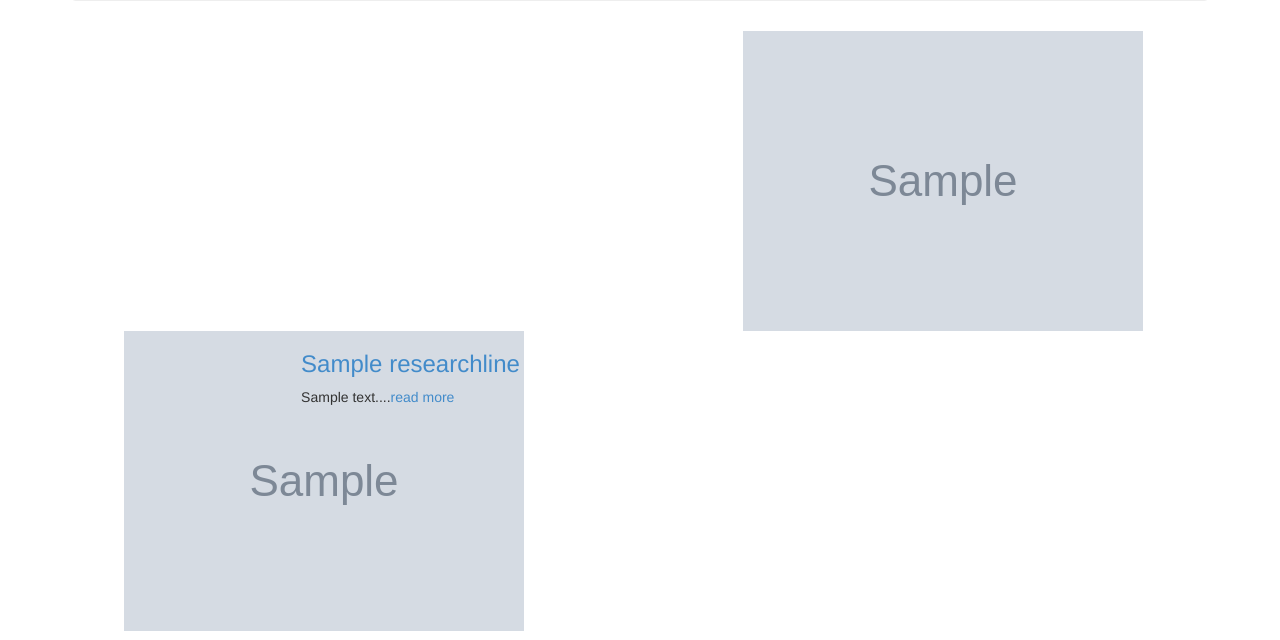
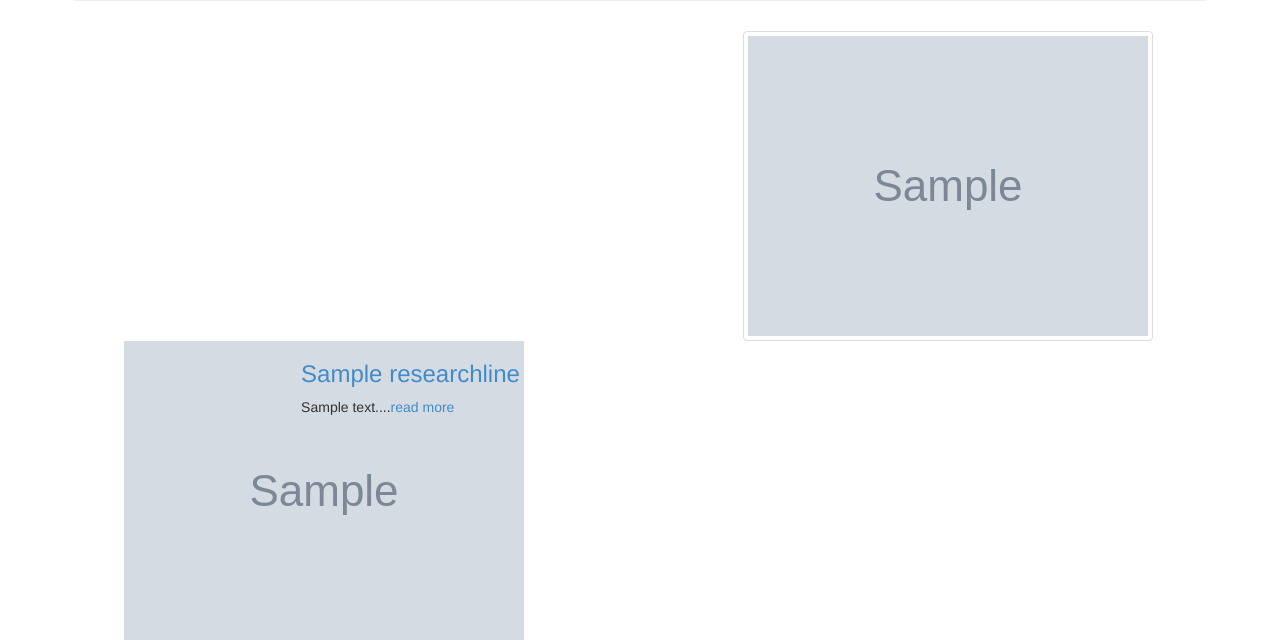
Before and after one commit to CulturePlex/skeleton, a Django app: template skeleton/projects/templates/index.html in a window 1280 px wide. Shown: the part 218-858 px from the top of the page. Run offline with Django 3.2, Linux system fonts and the light colour scheme; tables that the repository leaves empty hold one stand-in row (values such as "Sample post"); the template is opened without the code that fills it: values that come from a table or form of the project are taken from there, most other values are stand-ins (such as "Sample title", 1, 10 or a date in 2020); grey boxes marked "Sample" are stand-in pictures; parts of the project's set-up code (start-up, migrations or seed data) failed here and were passed over; some libraries are stand-ins or nearby versions.

Commit message:
Images have been changed to thumbnail as a way to keep them smaller.

```diff
--- a/skeleton/projects/templates/index.html
+++ b/skeleton/projects/templates/index.html
@@ -29,7 +29,7 @@
         </div>
         <div class="col-md-5">
             {% if cover_image.image %}
-                <img src="{{ MEDIA_URL }}{{ cover_image.image }}"/>
+                <img src="{{ MEDIA_URL }}{{ cover_image.image }}" class="img-thumbnail"/>
             {% elif active_image %}
             <div id="index-carousel" class="carousel slide ">
                 <div class="carousel-inner">
@@ -41,7 +41,7 @@
                     </div>
                     {% for image in images %}
                     <div class="item car-image">
-                        <a href="{% url 'image' image.id image.slug %}"><img src="{{MEDIA_URL}}{{ image.image }}" alt="" /></a>
+                        <a href="{% url 'image' image.id image.slug %}"><img src="{{MEDIA_URL}}{{ image.image }}" alt="" class="img-thumbnail"/></a>
                         <div>
                             <p>{{ image.caption }}</p>
                          </div>
```
